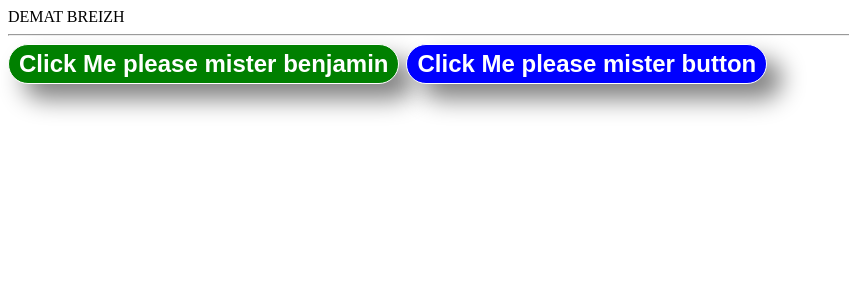
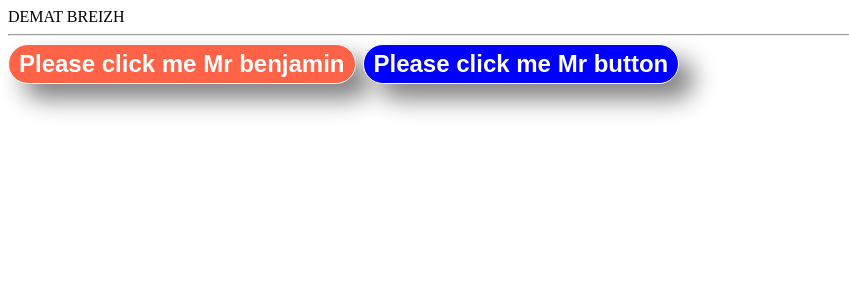
Before and after one commit to ArnaudMaryArnaud/orsys-react-training, a React (Vite) app: page / in a window 1280 px wide. Shown: the top 300 px of the page, without its empty margins (0-849 px from the left). Built offline with nearby package versions, Linux system fonts and the light colour scheme.

Commit message:
Add props types and default value

```diff
--- a/package.json
+++ b/package.json
@@ -10,6 +10,7 @@
     "preview": "vite preview"
   },
   "dependencies": {
+    "prop-types": "^15.8.1",
     "react": "^18.2.0",
     "react-dom": "^18.2.0"
   },
--- a/src/App/App.jsx
+++ b/src/App/App.jsx
@@ -9,8 +9,8 @@ import Button from './components/Button/Button.jsx';
 const App=(props) => {
     return (
     <div className='App'>DEMAT BREIZH<hr/>
-    <Button text="benjamin" bgcolor="green" />
-    <Button text="button"/>
+    <Button text="benjamin" bgcolor="tomato" color="yellow" />
+    <Button text="button" color="red" bgcolor="blue"/>
     </div>
     )
 };
--- a/src/App/components/Button/Button.jsx
+++ b/src/App/components/Button/Button.jsx
@@ -1,14 +1,35 @@
 import React from 'react'
 /**
- * Permet d'avoir un fichier css avec un nom dynamique
+ * Allow the dynamique naming of the component
  */
 import style from'./Button.module.css'
+/**
+ * Define the propTypes for the component and allow the parent to have the declaration
+ */
+import PropTypes from 'prop-types'
+
 
 const Button=(props) => {
-    let message = "Click Me please mister " + props.text;
+    let message = "Please click me Mr " + props.text;
     return (
     <button className={style.Button} style={{backgroundColor: props.bgcolor}}>{message}</button>
     )
 };
 
-export default Button;
+Button.propTypes={
+    /**
+     * Define proptypes and mandatory fields
+     */
+    text: PropTypes.string.isRequired,
+    bgcolor: PropTypes.oneOf(['blue','green','tomato','transparent']),
+    color: PropTypes.string,
+}
+
+/**
+ * Default props in case they are not given by the parent in the props
+ */
+Button.defaultProps={
+    bgcolor: 'blue'
+}
+
+export default Button
```
Also changed, not shown: 1 other file (tests, documents, lock files or other folders).
